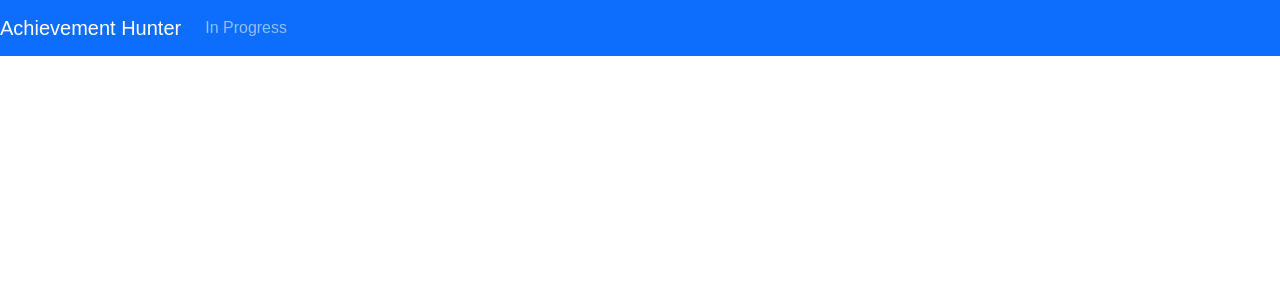
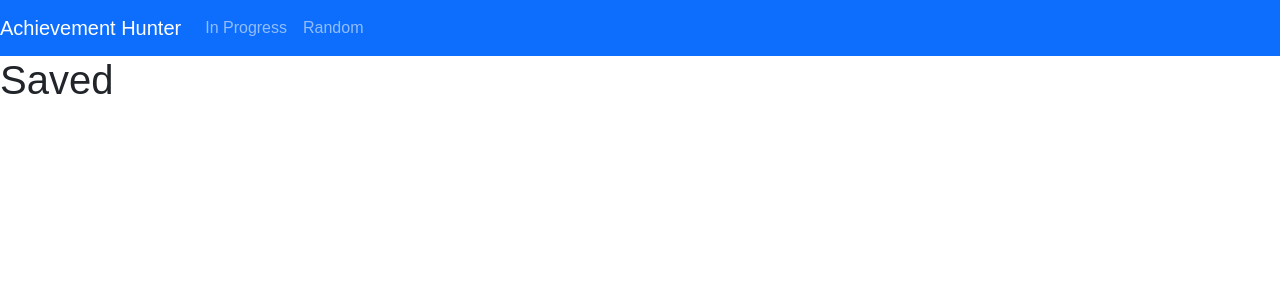
Before and after one commit to alexander-camacho/achievementHunter, a React (Create React App) app in the folder client/: page /saved in a window 1280 px wide. Shown: the top 300 px of the page. Built offline with nearby package versions, Linux system fonts and the light colour scheme.

Commit message:
added saved page

```diff
--- a/client/src/App.js
+++ b/client/src/App.js
@@ -4,6 +4,7 @@ import { BrowserRouter as Router, Route, Switch } from "react-router-dom"
 import Nav from "./components/Nav"
 import Home from "./pages/Home"
 import Random from "./pages/Random"
+import Saved from "./pages/Saved"
 
 class App extends Component {
   render() {
@@ -15,6 +16,7 @@ class App extends Component {
         <Switch>
           <Route exact path={'/'} component={Home} />
           <Route exact path={'/random'} component={Random} />
+          <Route exact path={'/saved'} component={Saved} />
         </Switch>
       </div>
     </Router>
--- a/client/src/components/Nav/index.js
+++ b/client/src/components/Nav/index.js
@@ -12,7 +12,10 @@ function Nav() {
             <div className="collapse navbar-collapse" id="navbarNav">
                 <ul className="navbar-nav">
                     <li className="nav-item">
-                        <a className="nav-link" href="/">In Progress</a>
+                        <a className="nav-link" href="/saved">In Progress</a>
+                    </li>
+                    <li>
+                        <a className="nav-link" href="/random">Random</a>
                     </li>
                 </ul>
             </div>
--- /dev/null
+++ b/client/src/pages/Saved.js
@@ -0,0 +1,9 @@
+import React from "react"
+
+const Saved = () => {
+    return (
+        <h1>Saved</h1>
+    )
+}
+
+export default Saved
```
